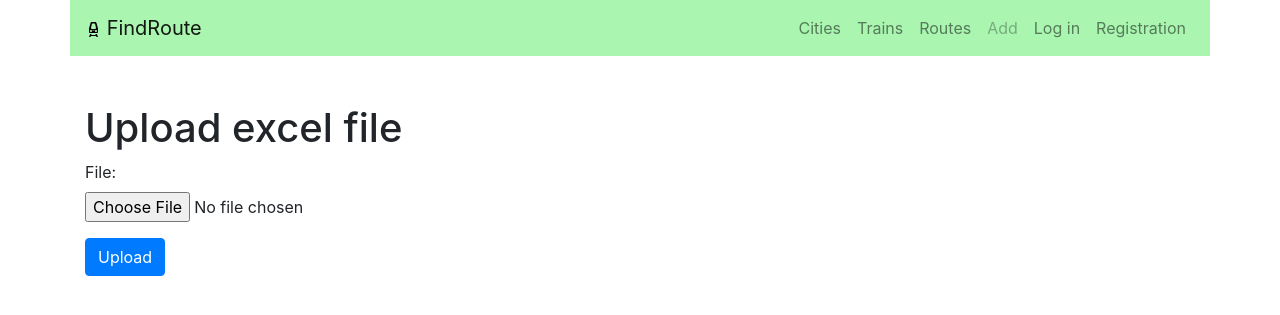
After one commit to aqarysroot/routes_project, a Django app: page /cities/upload/ in a window 1280 px wide. The commit adds this page. Shown: the top 315 px of the page. Run offline with Django 3.2, Linux system fonts and the light colour scheme; some libraries are stand-ins or nearby versions.

Commit message:
upload file feature

```diff
--- a/cities/forms.py
+++ b/cities/forms.py
@@ -16,3 +16,6 @@ class CityForm(forms.ModelForm):
     class Meta:
         model = City
         fields = ('name', )
+
+class UploadForm(forms.Form):
+    file = forms.FileField()
--- /dev/null
+++ b/cities/templates/cities/upload.html
@@ -0,0 +1,16 @@
+{% extends 'base.html' %}
+{% block title %}Upload city{% endblock %}
+
+{% block content %}
+<h1>Upload excel file</h1>
+
+<div class="row">
+    <div class="col-md-4">
+        <form action="{{action}}" method="post"> {% csrf_token %}
+            {{ form.as_p }}
+        <button type="submit" class="btn btn-primary">Upload</button>
+        </form>
+    </div>
+</div>
+
+{% endblock %}
--- a/cities/urls.py
+++ b/cities/urls.py
@@ -8,5 +8,6 @@ urlpatterns = [
     path('update/<int:pk>/', CityUpdateView.as_view(), name='update'),
     path('delete/<int:pk>/', CityDeleteView.as_view(), name='delete'),
     path('add/', CityCreateView.as_view(), name='create'),
+    path('upload/', upload, name='upload')
 
 ]
--- a/cities/views.py
+++ b/cities/views.py
@@ -7,13 +7,61 @@ from django.urls import reverse_lazy
 from django.views.generic import DetailView, CreateView, UpdateView, DeleteView, \
     ListView
 
-from cities.forms import HtmlForm, CityForm
+from cities.forms import HtmlForm, CityForm, UploadForm
 from cities.models import City
+from rest_framework.views import APIView
+from django.shortcuts import redirect
+from pyexcel_xls import get_data as xls_get
+from pyexcel_xlsx import get_data as xlsx_get
+from django.utils.datastructures import MultiValueDictKeyError
+
+
 
 __all__ = (
     'home', 'CityDetailView', 'CityCreateView', 'CityUpdateView',
-    'CityDeleteView', 'CityListView'
+    'CityDeleteView', 'CityListView', 'upload',
 )
+
+# class ParseExcel(APIView):
+#     template_name = 'cities/upload.html'
+#     form_class = UploadForm
+#     def post(self, request, format=None):
+#         try:
+#             excel_file = request.FILES['files']
+#         except MultiValueDictKeyError:
+#             return redirect('')
+#         if (str(excel_file).split('.')[-1] == 'xls'):
+#             data = xls_get(excel_file, column_limit=4)
+#         elif (str(excel_file).split('.')[-1] == 'xlsx'):
+#             data = xlsx_get(excel_file, column_limit=4)
+#         else:
+#             return redirect('')
+
+def upload(request):
+    form = UploadForm(request.POST, request.FILES)
+    if request.method == 'POST':
+        try:
+            myfile = request.FILES['file']
+        except MultiValueDictKeyError:
+            return redirect(reverse_lazy('cities:home'))
+        if str(myfile).split('.')[-1] == 'xls':
+            data = xls_get(myfile, column_limit=2)
+        elif str(myfile).split('.')[-1] == 'xlsl':
+            data = xlsx_get(myfile, column_limit=2)
+        cities = data['citites']
+        for city in cities:
+            if len(city) > 0:
+                if city[0] != 'No':
+                    name = city[1]
+                    City.objects.create(name=name)
+
+
+        return redirect(reverse_lazy('cities:home'))
+    context = {'form': UploadForm()}
+    return render(request, 'cities/upload.html', context)
+
+
+
 
 
 def home(request, pk=None):
--- a/config/settings.py
+++ b/config/settings.py
@@ -38,6 +38,7 @@ INSTALLED_APPS = [
     'django.contrib.sessions',
     'django.contrib.messages',
     'django.contrib.staticfiles',
+    'rest_framework',
     'cities',
     'trains',
     'routes',
```
Also changed, not shown: cities/templates/cities/create.html (+8 -1 lines), 2 other files.
